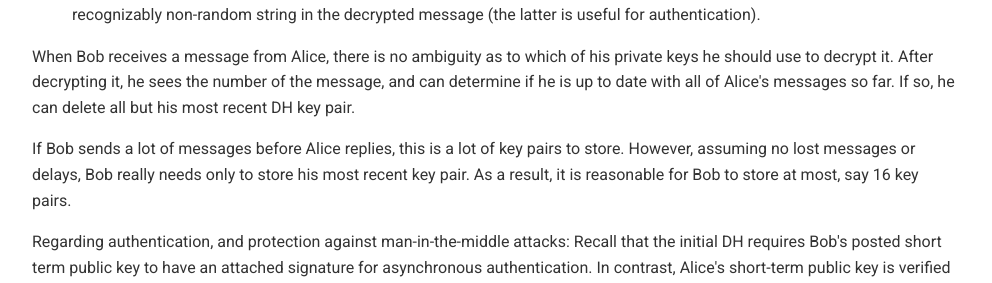
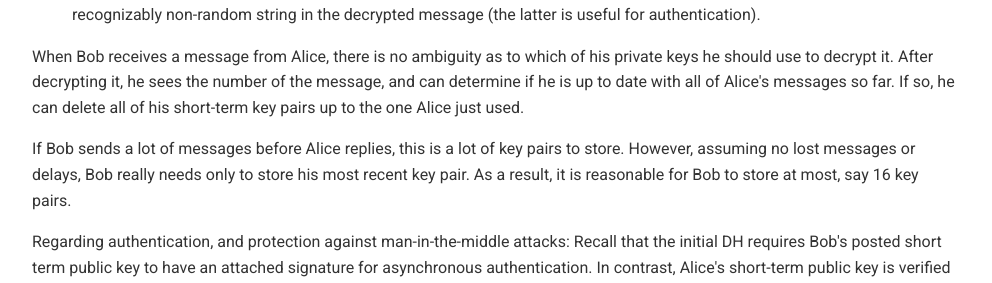
Before and after one commit to chatscrypt/chatscrypt.github.io, a Jekyll site: the page built from _posts/2020-01-21-the-chatscrypt-architecture-part-ii-repeated-triple-diffie-hellman.html, in a window 1280 px wide. Shown: the part 1052-1335 px from the top of the page, without its empty margins (143-1135 px from the left). Built offline with Jekyll 4.4.1, drawn with Linux system fonts in a browser that asks for light colours; comment, search, counter and statistics services are not loaded.

Commit message:
Update 2020-01-21-the-chatscrypt-architecture-part-ii-repeated-triple-diffie-hellman.html

```diff
--- a/_posts/2020-01-21-the-chatscrypt-architecture-part-ii-repeated-triple-diffie-hellman.html
+++ b/_posts/2020-01-21-the-chatscrypt-architecture-part-ii-repeated-triple-diffie-hellman.html
@@ -42,7 +42,7 @@ Alice will encrypt each of her successive messages with a new random short-term
 <li>In her (encrypted) message, she also includes an integer specifying the number of this particular message, ie. its position in the list of messages she has sent. This serves the two-fold purpose of being useful information for Bob, but also as a recognizably non-random string in the decrypted message (the latter is useful for authentication).
   </ul>
 
-<p>When Bob receives a message from Alice, there is no ambiguity as to which of his private keys he should use to decrypt it. After decrypting it, he sees the number of the message, and can determine if he is up to date with all of Alice's messages so far. If so, he can delete all but his most recent DH key pair.
+<p>When Bob receives a message from Alice, there is no ambiguity as to which of his private keys he should use to decrypt it. After decrypting it, he sees the number of the message, and can determine if he is up to date with all of Alice's messages so far. If so, he can delete all of his short-term key pairs up to the one Alice just used.
 
  <p>If Bob sends a lot of messages before Alice replies, this is a lot of key pairs to store. However, assuming no lost messages or delays, Bob really needs only to store his most recent key pair. As a result, it is reasonable for Bob to store at most, say 16 key pairs.
 
```
